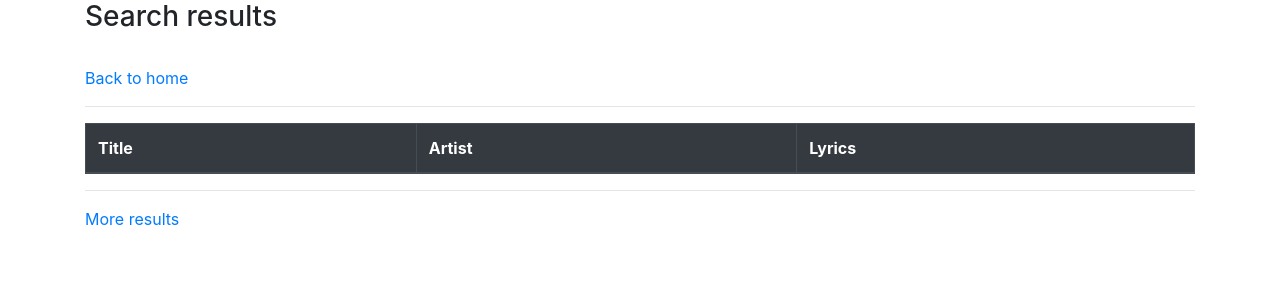
After one commit to zezosarg/Soongle, a Spring app: template src/main/resources/templates/results.html in a window 1280 px wide. The commit adds this page. Shown: the top 300 px of the page. Run offline with Thymeleaf, Linux system fonts and the light colour scheme; the template is opened without the code that fills it, so the values that code supplies are empty; some libraries are stand-ins or nearby versions.

Commit message:
minor fixes

```diff
--- /dev/null
+++ b/src/main/resources/templates/results.html
@@ -0,0 +1,49 @@
+<!DOCTYPE HTML>
+<html lang="en" xmlns:th="http://www.thymeleaf.org">
+
+<head>
+    <!-- Required meta tags -->
+    <meta charset="utf-8">
+    <meta name="viewport" content="width=device-width, initial-scale=1, shrink-to-fit=no">
+
+    <!-- Bootstrap CSS -->
+    <link rel="stylesheet" href="https://stackpath.bootstrapcdn.com/bootstrap/4.2.1/css/bootstrap.min.css" integrity="sha384-GJzZqFGwb1QTTN6wy59ffF1BuGJpLSa9DkKMp0DgiMDm4iYMj70gZWKYbI706tWS" crossorigin="anonymous">
+
+	<title> Search results </title>
+</head>
+
+<body>
+
+<div class="container">
+
+	<h3> Search results</h3>
+	<br>
+	<a th:href="@{/home}">Back to home</a>
+	<hr>
+
+	<table class="table table-bordered table-striped">
+
+		<thead class="thead-dark">
+			<tr>
+				<th>Title</th>
+				<th>Artist</th>
+				<th>Lyrics</th>
+			</tr>
+		</thead>
+
+		<tbody>
+			<tr th:each="result : ${results}">
+
+				<td th:text="${result.get("title")}" />
+
+			</tr>
+		</tbody>
+	</table>
+
+	<hr>
+	<a th:href="@{/fetchMore}"> More results </a>
+
+</div>
+
+</body>
+</html>
```
Also changed, not shown: src/main/java/com/uoi/soongle/controller/SoongleController.java (+13 -9 lines), src/main/resources/templates/home.html (+15 -19 lines), 5 other files.
